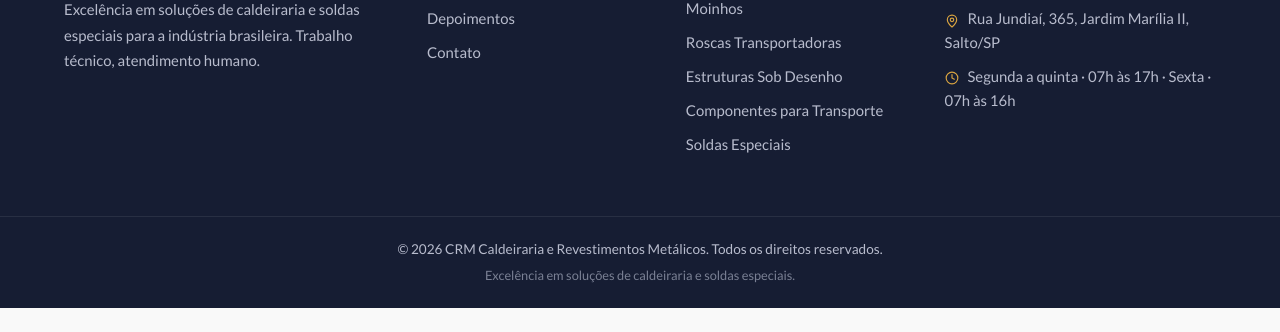
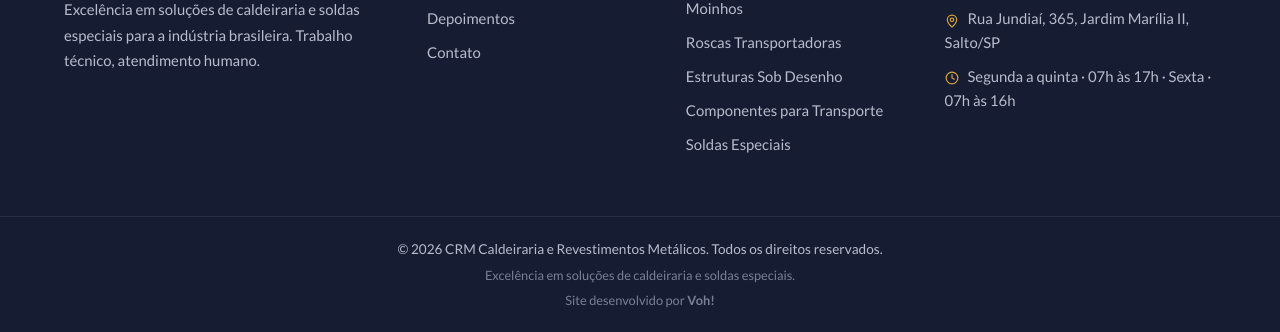
Before and after one commit to matheusjosedesouzabispo-blip/crm-caldeiraria, a website: page componentes-para-transporte/index.html in a window 1280 px wide. Shown: the part 7588-7920 px from the top of the page. Before the commit the page ends 7896 px from the top, so only its background shows below. Drawn offline with Linux system fonts and the light colour scheme.

Commit message:
Adiciona crédito da Voh! no rodapé
Linha "Site desenvolvido por Voh!" no rodapé, com link para a home da
Voh!, rel="nofollow noopener", UTM de origem e o nome em negrito para o
link não sumir no texto. Sem CSS novo.

Co-Authored-By: Claude Sonnet 5.5 <noreply@anthropic.com>
Claude-Session: https://claude.ai/code/session_01EKosUQxW31SW9CGzi2zVfa

```diff
--- a/componentes-para-transporte/index.html
+++ b/componentes-para-transporte/index.html
@@ -476,6 +476,7 @@
     <div class="assinatura-do-rodape">
       <p>© <span id="ano-atual"></span> CRM Caldeiraria e Revestimentos Metálicos. Todos os direitos reservados.</p>
       <p class="creditos-discretos">Excelência em soluções de caldeiraria e soldas especiais.</p>
+      <p class="creditos-discretos">Site desenvolvido por <a href="https://www.voh.com.br/?utm_source=crmcaldeirariabrasil.com.br&amp;utm_medium=credito-rodape" target="_blank" rel="nofollow noopener"><strong>Voh!</strong></a></p>
     </div>
   </footer>
 
```
Also changed, not shown: contato/index.html (+1 -0 lines), depoimentos/index.html (+1 -0 lines), estruturas-sob-desenho/index.html (+1 -0 lines), fabricacao-de-tanques/index.html (+1 -0 lines), index.html (+1 -0 lines), quem-somos/index.html (+1 -0 lines), revestimento-duro-em-moinhos/index.html (+1 -0 lines), roscas-transportadoras/index.html (+1 -0 lines), soldas-especiais/index.html (+1 -0 lines).
